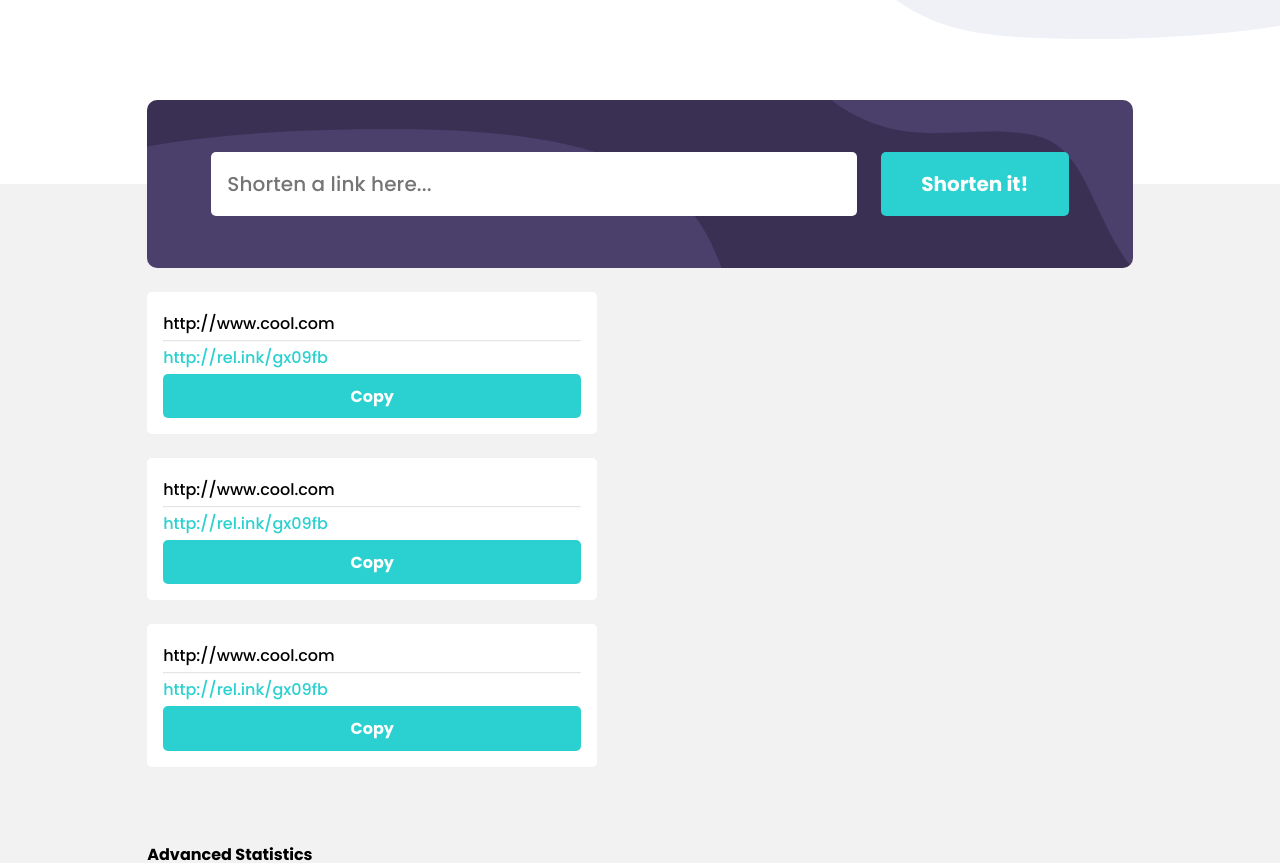
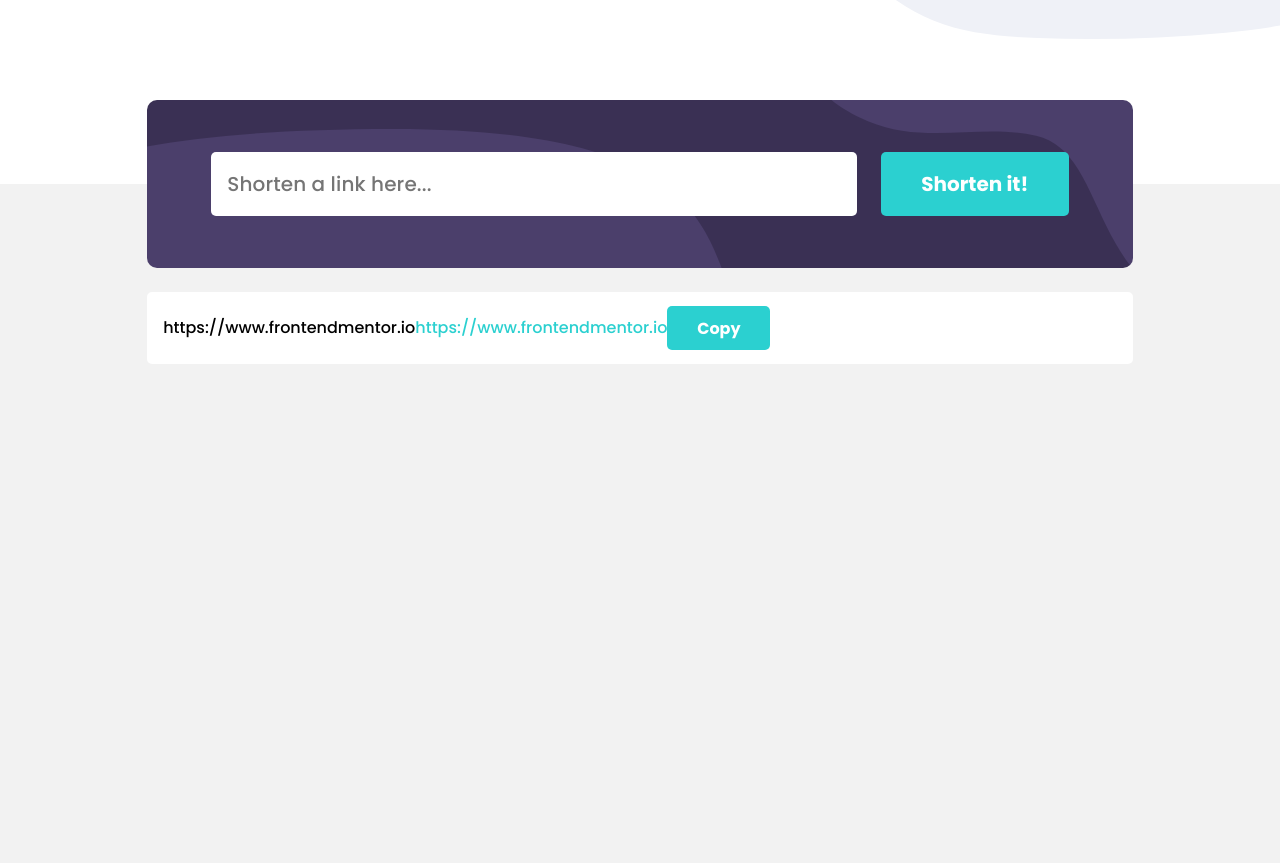
Before and after one commit to tkressma/shortly-landing-page, a React (Create React App) app: page / in a window 1280 px wide. Shown: the part 616-1479 px from the top of the page. After the commit the page ends 1180 px from the top, so only its background shows below. Built offline with nearby package versions, Linux system fonts and the light colour scheme.

Commit message:
Add base functionality to link shortener. Add animation to new link data.

```diff
--- a/public/index.html
+++ b/public/index.html
@@ -2,7 +2,7 @@
 <html lang="en">
   <head>
     <meta charset="utf-8" />
-    <link rel="icon" href="/src/assets/favicon-32x32.png" />
+    <link rel="icon" href="favicon.ico" />
     <meta name="viewport" content="width=device-width, initial-scale=1" />
     <meta name="theme-color" content="#000000" />
     <meta
@@ -24,7 +24,7 @@
       work correctly both with client-side routing and a non-root public URL.
       Learn how to configure a non-root public URL by running `npm run build`.
     -->
-    <title>React App</title>
+    <title>Shortly - Shorten your links and gain insight</title>
   </head>
   <body>
     <noscript>You need to enable JavaScript to run this app.</noscript>
--- a/src/components/main/Main.js
+++ b/src/components/main/Main.js
@@ -1,15 +1,26 @@
-import React from "react";
+import React, { useState } from "react";
 import Container from "../UI/Container";
 import Shortener from "./Shortener";
 import ShortenedLinkList from "./ShortenedLinkList";
 import styles from "./Main.module.css";
 function Main(props) {
+  const [linkData, setLinkData] = useState([
+    {
+      inputLink: "https://www.frontendmentor.io",
+      shortLink: "https://www.frontendmentor.io",
+    },
+  ]);
+
+  const handleLinkData = (data) => {
+    console.log("test");
+    setLinkData((prevLinkData) => [...prevLinkData, data]);
+  };
+
   return (
-    <main>
+    <main className={styles.main}>
       <Container>
-        <Shortener />
-        <ShortenedLinkList />
-        <h2>Advanced Statistics</h2>
+        <Shortener storeLinkData={handleLinkData} />
+        <ShortenedLinkList linkData={linkData} />
       </Container>
     </main>
   );
--- a/src/components/main/Main.module.css
+++ b/src/components/main/Main.module.css
@@ -0,0 +1,3 @@
+.main {
+  margin-bottom: 200px;
+}
--- a/src/components/main/ShortenedLink.js
+++ b/src/components/main/ShortenedLink.js
@@ -4,9 +4,9 @@ import Button from "../UI/Button";
 function ShortenedLink(props) {
   return (
     <li className={styles.link}>
-      <p className={styles["link__input_link"]}>http://www.cool.com</p>
+      <p className={styles["link__input_link"]}>{props.inputLink}</p>
       <hr />
-      <p className={styles["link__shortened_link"]}>http://rel.ink/gx09fb</p>
+      <p className={styles["link__short_link"]}>{props.shortLink}</p>
       <Button text="Copy" />
     </li>
   );
--- a/src/components/main/ShortenedLink.module.css
+++ b/src/components/main/ShortenedLink.module.css
@@ -1,17 +1,18 @@
 .link {
   width: 100%;
-  max-width: 450px;
+  max-width: 500px;
   border-radius: 5px;
   background-color: #ffffff;
   padding: 1rem;
+  animation: fadein 0.4s;
 }
 
 .link__input_link {
   padding: 0.5rem 0;
 }
 
-.link__shortened_link {
-  padding: 0.5rem 0;
+.link__short_link {
+  padding: 0.9rem 0;
   color: #2bd0d0;
 }
 
@@ -24,3 +25,39 @@
   opacity: 25%;
   height: 1px;
 }
+
+@keyframes fadein {
+  from {
+    opacity: 0;
+    transform: translateY(100px);
+  }
+  top {
+    opacity: 1;
+    transform: translateX(0);
+  }
+}
+
+@media (min-width: 1000px) {
+  .link {
+    display: flex;
+    align-items: center;
+    width: 100%;
+    max-width: none;
+    height: 72px;
+  }
+
+  .link__input_link {
+    text-align: left;
+  }
+
+  .link__shortened_link {
+    text-align: right;
+  }
+
+  .link button {
+    max-width: 103px;
+  }
+  .link hr {
+    display: none;
+  }
+}
--- a/src/components/main/ShortenedLinkList.js
+++ b/src/components/main/ShortenedLinkList.js
@@ -4,9 +4,13 @@ import ShortenedLink from "./ShortenedLink";
 const ShortenedLinkList = (props) => {
   return (
     <ul className={styles.links}>
-      <ShortenedLink />
-      <ShortenedLink />
-      <ShortenedLink />
+      {props.linkData.map((data) => (
+        <ShortenedLink
+          key={data.inputLink}
+          inputLink={data.inputLink}
+          shortLink={data.shortLink}
+        />
+      ))}
     </ul>
   );
 };
--- a/src/components/main/ShortenedLinkList.module.css
+++ b/src/components/main/ShortenedLinkList.module.css
@@ -1,6 +1,7 @@
 .links {
   display: flex;
   flex-direction: column;
+  align-items: center;
   margin: 1.5rem 0 5rem;
   gap: 1.5rem;
 }
--- a/src/components/main/Shortener.js
+++ b/src/components/main/Shortener.js
@@ -6,7 +6,11 @@ function Shortener(props) {
 
   const shortenHandler = (event) => {
     event.preventDefault();
-    console.log("Shorten link!");
+    const linkData = {
+      inputLink: inputLink,
+      shortLink: inputLink,
+    };
+    props.storeLinkData(linkData);
   };
 
   const linkChangeHandler = (event) => {
```
Also changed, not shown: src/assets/favicon-32x32.png (deleted), 1 other file (tests, documents, lock files or other folders).
